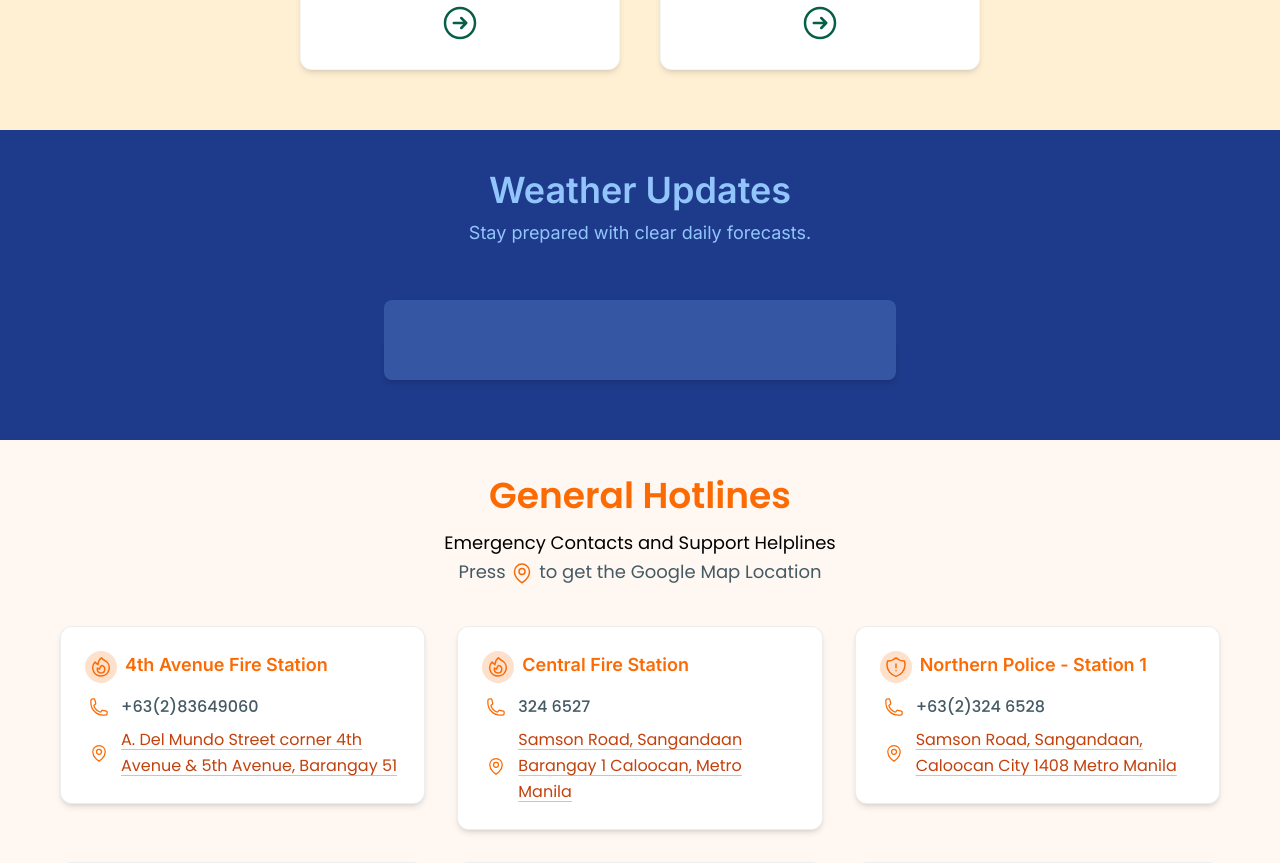
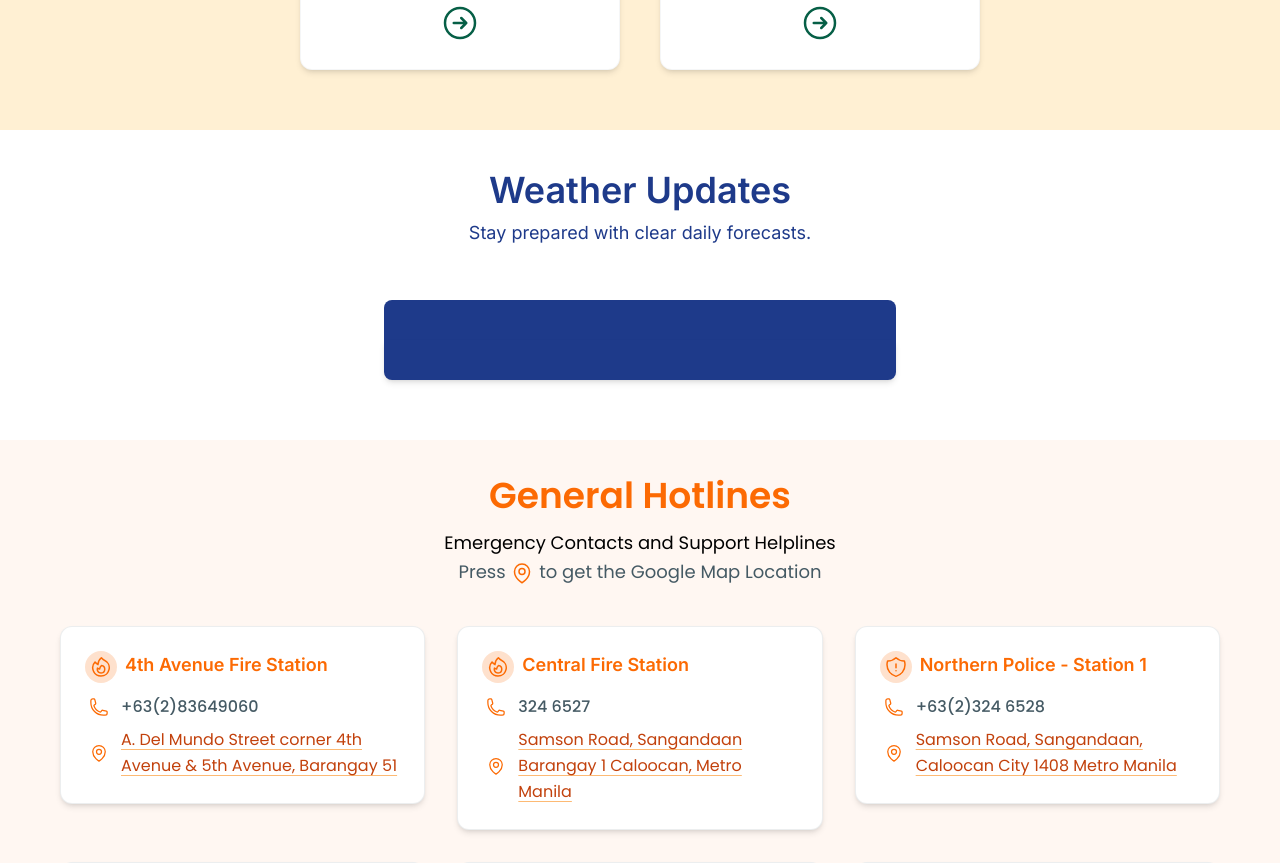
Before and after one commit to rovynneganda/Agapay, a React (Vite) app in the folder agapay/: page / in a window 1280 px wide. Shown: the part 1360-2223 px from the top of the page. Built offline with nearby package versions, Linux system fonts and the light colour scheme; no server answers.

Commit message:
weather bg changes

```diff
--- a/agapay/src/components/User/Weather.jsx
+++ b/agapay/src/components/User/Weather.jsx
@@ -5,12 +5,12 @@ import Application from "../../weather/components/Application";
 const Weather = () => {
   return (
     <>
-      <section className="py-10 bg-darkblue ">
+      <section className="py-10 bg-white ">
         <div className="">
-      <h1 className="text-4xl mb-2 text-blue text-center font-inter font-semibold">
+      <h1 className="text-4xl mb-2 text-darkblue text-center font-inter font-semibold">
               Weather Updates
             </h1>
-            <p className="mb-8 leading-relaxed text-center font-normal font-inter text-blue text-lg">
+            <p className="mb-8 leading-relaxed text-center font-normal font-inter text-darkblue text-lg">
             Stay prepared with clear daily forecasts.
             </p>
             </div>
--- a/agapay/src/weather/components/Application.jsx
+++ b/agapay/src/weather/components/Application.jsx
@@ -34,7 +34,7 @@ function Application() {
   },[query,units] )
 
   return (
-    <div className="mx-auto w-full max-w-lg pt-10  bg-blue/20 h-fit  sm:rounded-t-lg rounded-t-lg ">
+    <div className="mx-auto w-full max-w-lg pt-10  bg-darkblue h-fit  sm:rounded-t-lg rounded-t-lg ">
 
      {/* <TopButtons setQuery={setQuery}/> */}
      <Inputs setQuery={setQuery} units={units} setUnits  />
--- a/agapay/src/weather/components/ForecastComp.jsx
+++ b/agapay/src/weather/components/ForecastComp.jsx
@@ -34,7 +34,7 @@ function Application() {
   },[query,units] )
 
   return (
-    <div className="w-full mx-auto max-w-lg   p-5  bg-blue/20 h-fit shadow-md sm:rounded-b-lg rounded-b-lg font-inter">
+    <div className="w-full mx-auto max-w-lg   p-5  bg-darkblue h-fit shadow-md sm:rounded-b-lg rounded-b-lg font-inter">
 
      {/* <TopButtons setQuery={setQuery}/> */}
      <Inputs setQuery={setQuery} units={units} setUnits />
```
